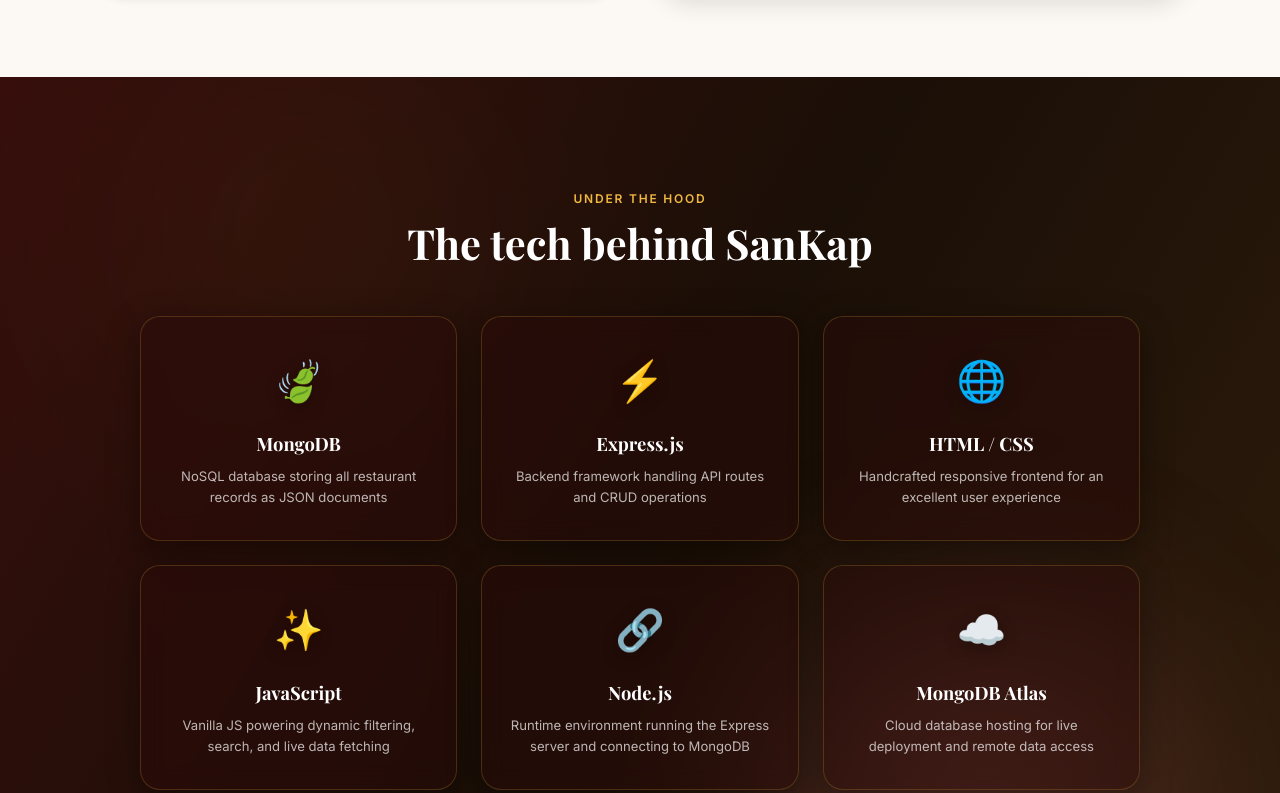
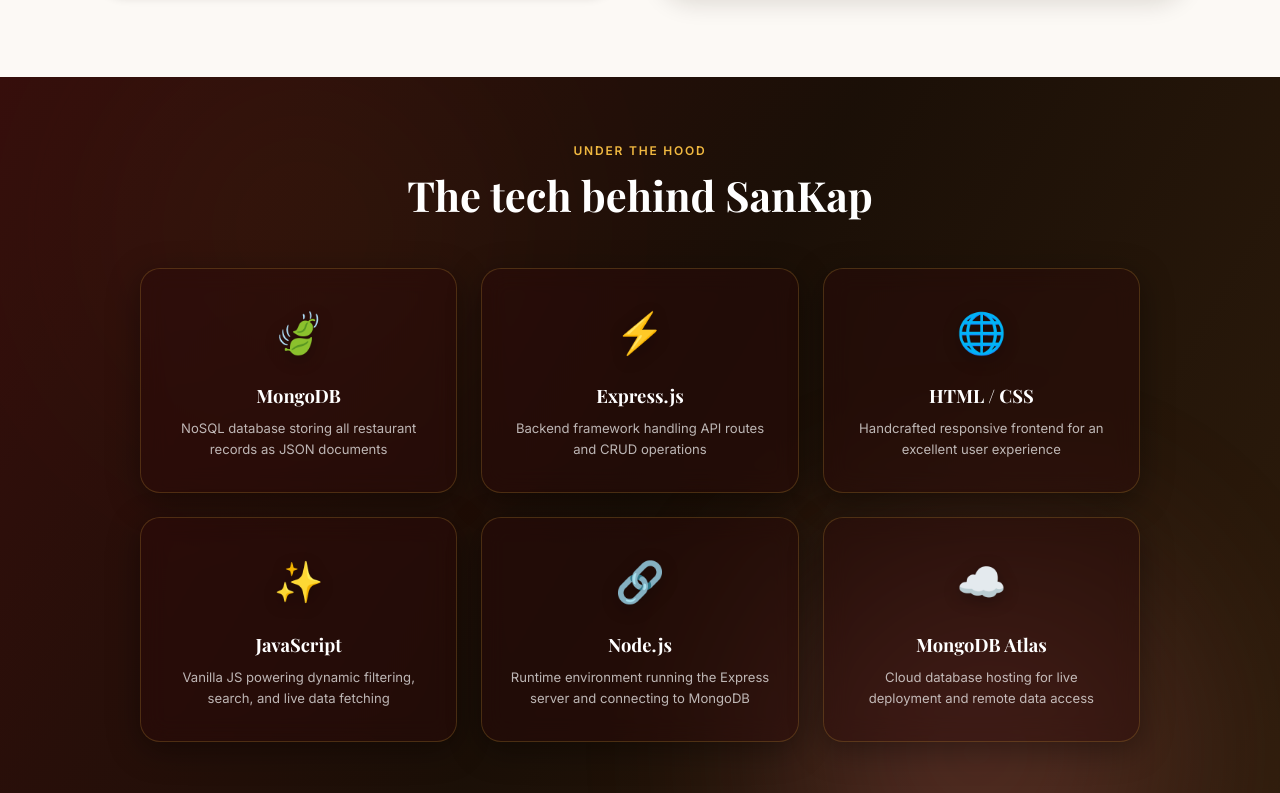
Before and after one commit to Fourstik/SanKap, a plain HTML site: page about.html in a window 1280 px wide. Shown: the part 1093-1886 px from the top of the page. Drawn offline with nearby package versions, Linux system fonts and the light colour scheme; a web font is replaced by a local one.

Commit message:
Decreased the 'Tech stack' section top padding

```diff
--- a/about_styles.css
+++ b/about_styles.css
@@ -360,7 +360,7 @@
 /* ── Tech stack (Animated Dark Theme) ────────── */
 .about-tech {
   position: relative;
-  padding: 7rem 0;
+  padding: 4rem 0 6rem 0;
   background: var(--maroon-950);
   overflow: hidden;
 }
```
